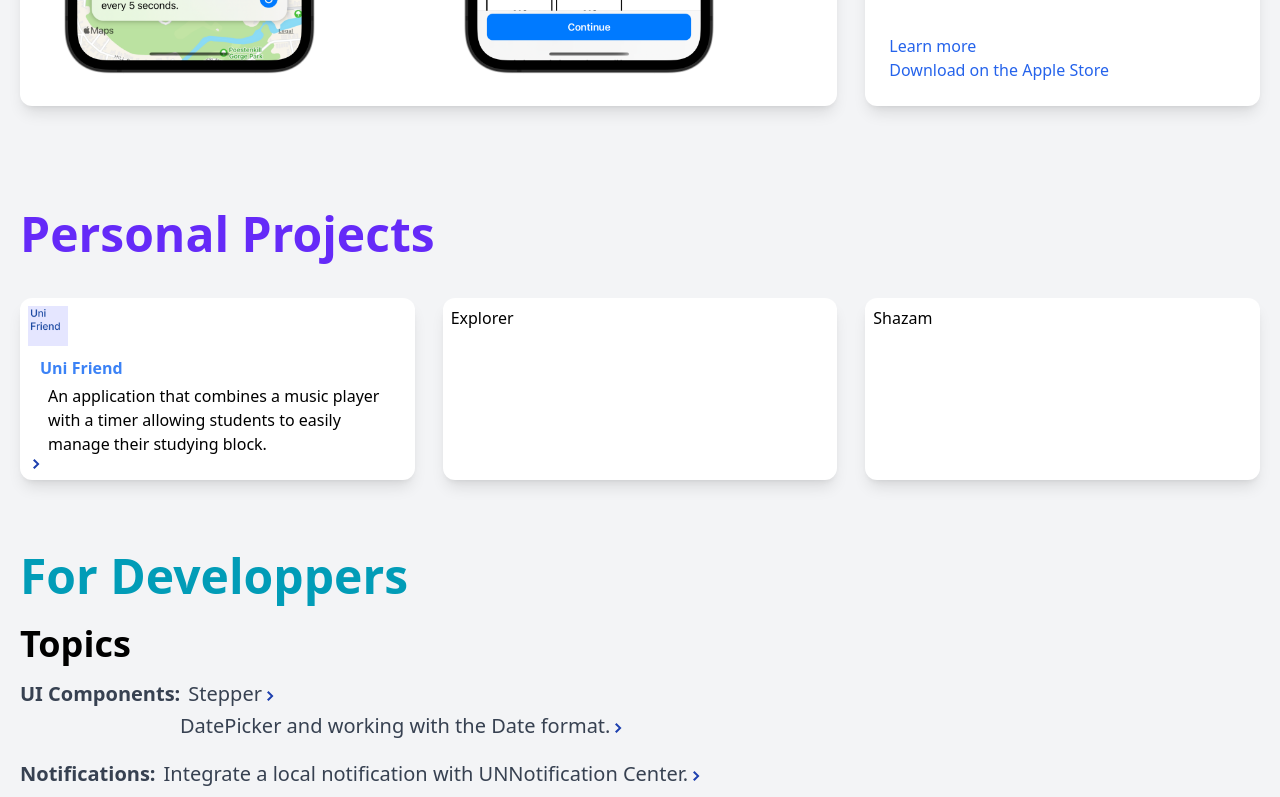
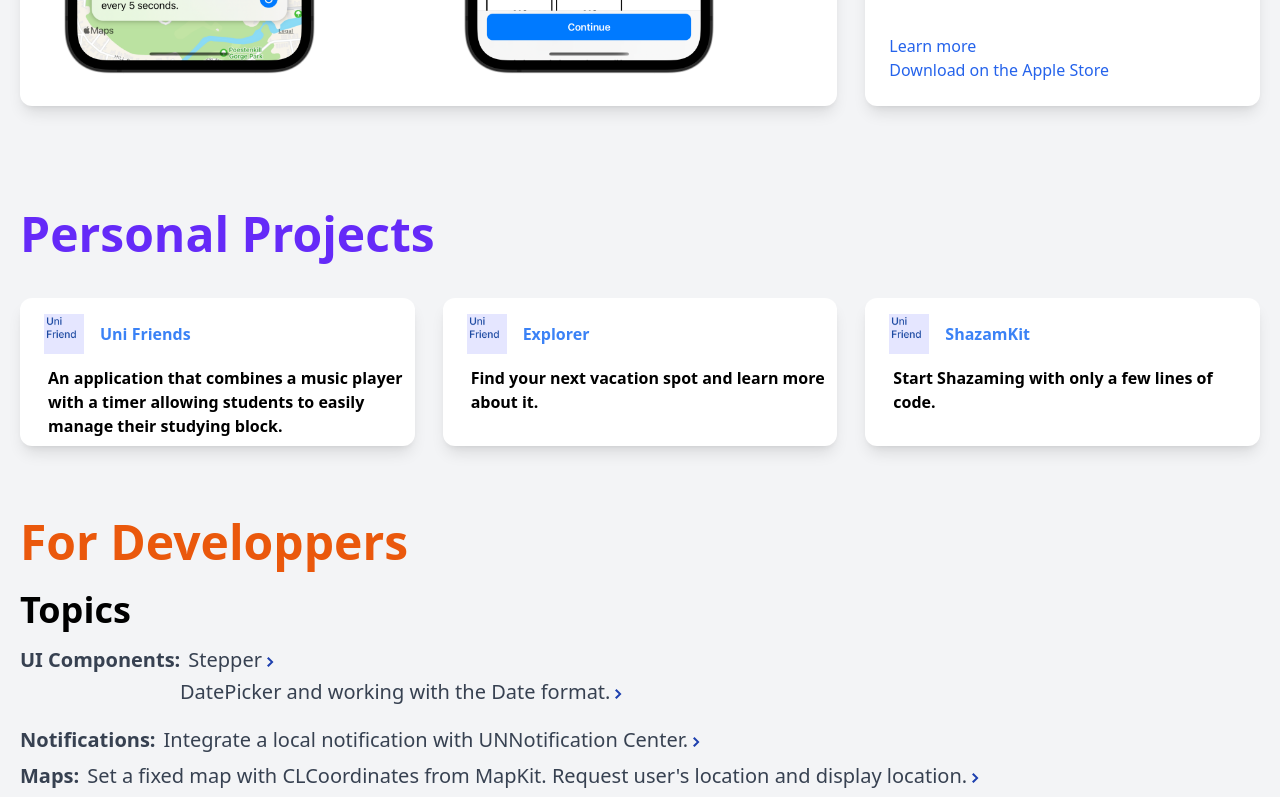
Before and after one commit to tommytrg297/MyWebsite, a React (Create React App) app: page / in a window 1280 px wide. Shown: the part 1814-2611 px from the top of the page. Built offline with nearby package versions, Linux system fonts and the light colour scheme.

Commit message:
added 3 personal projects
still need to add screenshots

```diff
--- a/src/App.js
+++ b/src/App.js
@@ -44,7 +44,7 @@
 
 
 
-        <p className="text-md sm:text-5xl text-[#019cb7] text-left font-semibold  pt-8 ">
+        <p className="text-md sm:text-5xl text-orange-600 text-left font-semibold  pt-8 ">
             For Developpers
         </p>
 
--- a/src/components/AboutMe.js
+++ b/src/components/AboutMe.js
@@ -28,7 +28,7 @@
 return (
     <div className="grid grid-cols-3 gap-7" >
         <div className="col-span-1 bg-white shadow-lg rounded-xl ">
-        <p className = " text-md sm:text-xl text-blue-400 text-left font-semibold pt-5 p-3">
+        <p className = " text-md sm:text-xl text-blue-600 text-left font-semibold pt-5 p-3">
             From Saigon to New York through Paris</p>
         <p className = " text-md sm:text-md text-black text-left font-semibold pt-0.5 pl-3">
         After my first year of engineering school in Paris, I moved to the US and am currently attending RPI.
@@ -40,7 +40,7 @@
                                           "bg-blue-500 relative col-span-1 shadow-lg rounded-xl p-2")  }>
             <div className="flex space-x-28 ">
                 <p className = { (openTab === 1 ? blueTitleFont1:
-                                                  "text-md sm:text-xl text-left text-blue-500 font-semibold  pt-3 p-3" )}>
+                                                  "text-md sm:text-xl text-left text-blue-600 font-semibold  pt-3 p-3" )}>
                 Technologies I use
                 </p>
                 <a className =
@@ -105,7 +105,7 @@
 
 
         <div className="relative col-span-1 bg-white shadow-lg rounded-xl p-2 ">
-            <p className = " text-md sm:text-xl text-blue-800 text-left font-semibold  pt-3 p-3 ">
+            <p className = " text-md sm:text-xl text-blue-600 text-left font-semibold  pt-3 p-3 ">
             What I'm up to</p>
 
             <div className=" flex text-left py-5 ">
--- a/src/components/personalProjects.js
+++ b/src/components/personalProjects.js
@@ -13,29 +13,41 @@
 
         {/** Uni Friends*/}
         <div className="col-span-1 bg-white shadow-lg rounded-xl p-2">
-            <img src={UniFriendIcon} className=" object-scale-down h-[2.5rem] "></img>
-            <p className="pl-3 pt-2.5 font-semibold text-blue-500">Uni Friend</p>
-            <p className=" pl-5 pt-1">
-                An application that combines a music player with a timer allowing students to easily manage their studying block.
-            </p>
-            <a href="https://github.com/TruongTommy99/-SpotifyUI" target="_blank" rel="noreferrer noopener"
-                className = "py-2  text-blue-800">
-                        <GoChevronRight/>
-            </a>
+            <div className="px-4 py-2 flex ">
+                <img src={UniFriendIcon} className=" object-scale-down h-[2.5rem] "></img> {/* Icon */}
+                <a href="https://apps.apple.com/lt/app/uni-friends/id1622401835" target="_blank" rel="noreferrer noopener" className = "pt-2 px-4  font-semibold text-blue-500">
+                            Uni Friends
+                </a>   {/* Title */}
+            </div>
+            <div className=" pl-5 pt-1 font-semibold">
+                <p className=""> An application that combines a music player with a timer allowing students to easily manage their studying block. </p>
+            </div>
         </div>
 
-        {/** Uni Friends*/}
-        <div className=" col-span-1 bg-white shadow-lg rounded-xl p-2">
-            <p>
-                Explorer
-            </p>
+        {/** Explorer*/}
+        <div className="col-span-1 bg-white shadow-lg rounded-xl p-2">
+            <div className="px-4 py-2 flex ">
+                <img src={UniFriendIcon} className=" object-scale-down h-[2.5rem] "></img> {/* Icon */}
+                <a href="https://github.com/TruongTommy99/Explorer/tree/main/Explorer" target="_blank" rel="noreferrer noopener" className = "pt-2 px-4  font-semibold text-blue-500">
+                            Explorer
+                </a>   {/* Title */}
+            </div>
+            <div className=" pl-5 pt-1 font-semibold">
+                <p className=""> Find your next vacation spot and learn more about it.</p>
+            </div>
         </div>
 
         {/** Shazam*/}
-        <div className=" col-span-1 bg-white shadow-lg rounded-xl p-2">
-            <p>
-                Shazam
-            </p>
+        <div className="col-span-1 bg-white shadow-lg rounded-xl p-2">
+            <div className="px-4 py-2 flex ">
+                <img src={UniFriendIcon} className=" object-scale-down h-[2.5rem] "></img> {/* Icon */}
+                <a href="https://github.com/TruongTommy99/Shazam-Assignment/tree/main/ShazamAssignment/ShazamAssignment" target="_blank" rel="noreferrer noopener" className = "pt-2 px-4  font-semibold text-blue-500">
+                            ShazamKit
+                </a>   {/* Title */}
+            </div>
+            <div className=" pl-5 pt-1 font-semibold">
+                <p className=""> Start Shazaming with only a few lines of code. </p>
+            </div>
         </div>
 
     </div>
```
